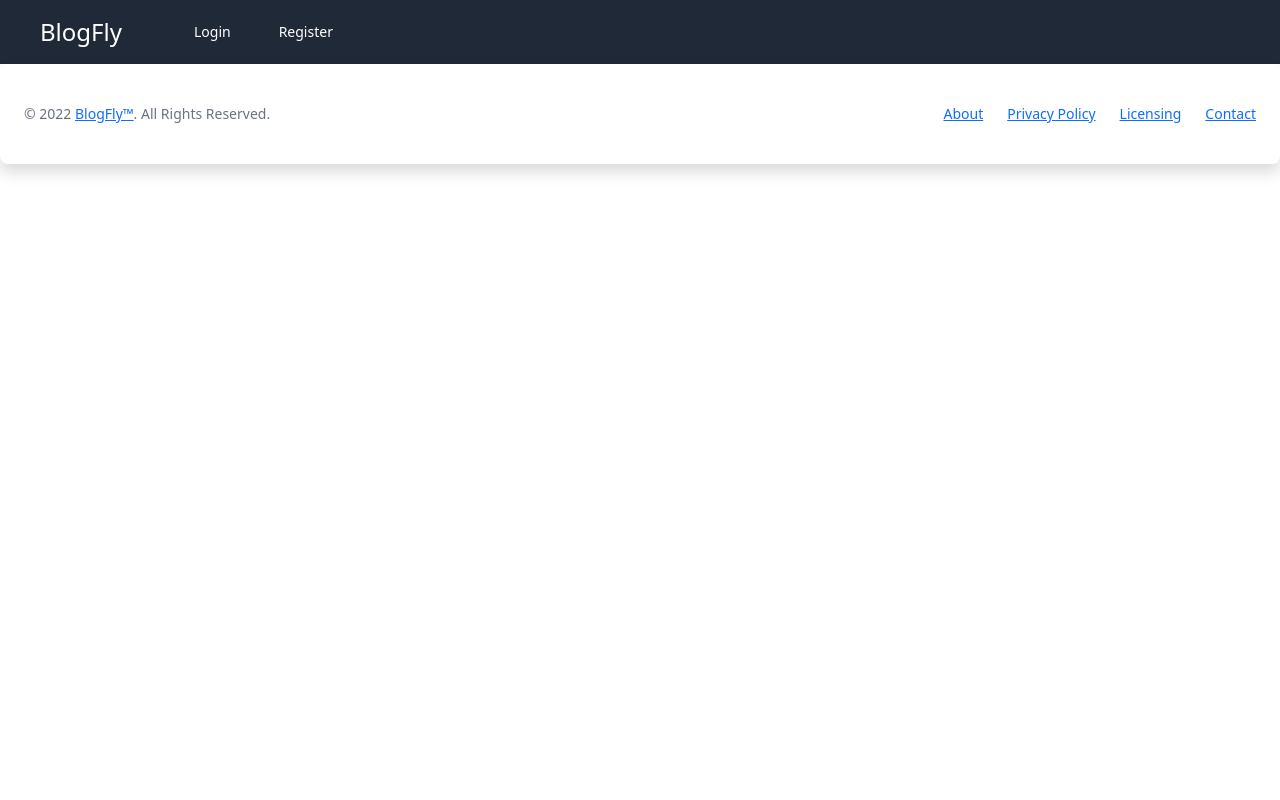
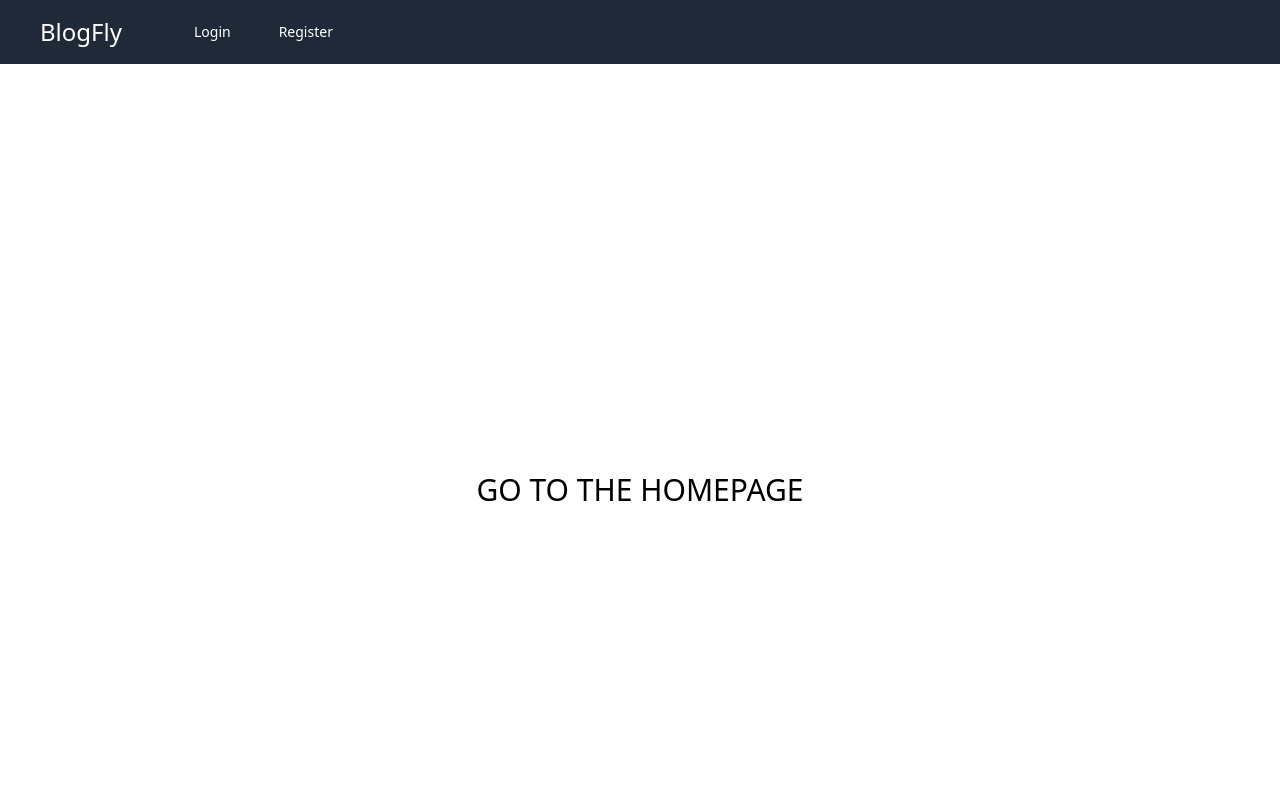
Before and after one commit to fatihguzel/BlogFly-Front, a Next.js app: page /profile in a window 1280 px wide. Shown: the top 800 px of the page. Built offline with nearby package versions, Linux system fonts and the light colour scheme; no server answers.

Commit message:
bug fixed

```diff
--- a/components/Login/index.js
+++ b/components/Login/index.js
@@ -20,8 +20,8 @@ const index = () => {
     dispatch(loginAction(loginData));
   };
   return (
-    <section className="vh-100">
-      <div className={`container-fluid h-custom ${styles.hCustom}`}>
+    <section className="vh-100 mb-10">
+      <div className={`container-fluid h-custom  ${styles.hCustom}`}>
         <div className="row d-flex justify-content-center align-items-center h-100">
           <div className="col-md-9 col-lg-6 col-xl-5">
             <img
--- a/components/Profile/index.js
+++ b/components/Profile/index.js
@@ -13,7 +13,17 @@ const index = () => {
     <>
       {" "}
       {!loginedUser ? (
-        <></>
+        <div className="mb-96">
+          <br />
+          <div className="mt-96 text-center ">
+            <Link
+              className="hover:bg-gray-300 text-black px-3 py-2 rounded-md text-3xl font-medium no-underline"
+              href="/"
+            >
+              GO TO THE HOMEPAGE
+            </Link>
+          </div>
+        </div>
       ) : (
         <div className="bg-gray-50 mt-9  container">
           <br />
--- a/pages/blog/writeBlog.js
+++ b/pages/blog/writeBlog.js
@@ -26,15 +26,13 @@ const writeBlog = () => {
   };
   return (
     <div>
-      <div className=" mt-12 grid max-w-screen-xl grid-cols-1 gap-8 px-8 py-16 mx-auto rounded-lg md:grid-cols-2 md:px-12 lg:px-16 xl:px-32 dark:bg-gray-600 dark:text-gray-100">
+      <div className=" mt-40 mb-80 grid max-w-screen-xl grid-cols-1 gap-8 px-8 py-16 mx-auto rounded-lg md:grid-cols-2 md:px-12 lg:px-16 xl:px-32 dark:bg-gray-600 dark:text-gray-100 max-xl:mt-40">
         <div className="flex flex-col justify-between">
           <div className="space-y-2">
             <h2 className="text-4xl font-bold leading-tight lg:text-5xl">
               Hadi Konuş!
             </h2>
-            <div className="dark:text-gray-400">
-              Korku içinde mi yaşıyoruz? Bot
-            </div>
+            <div className="dark:text-gray-400">Bir şeyler yazmayı dene...</div>
           </div>
           <img
             src="https://mambaui.com/assets/svg/doodle.svg"
```
